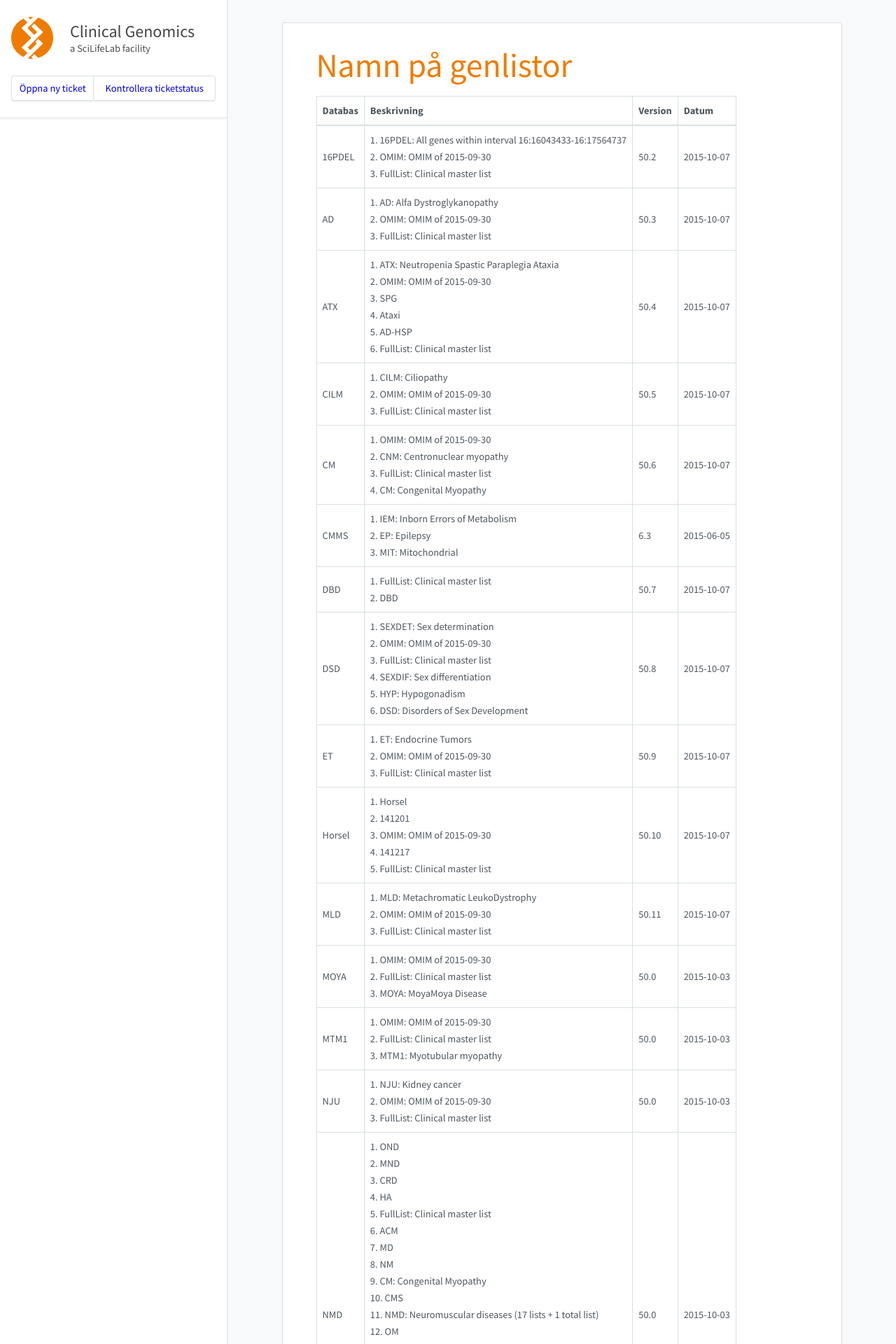
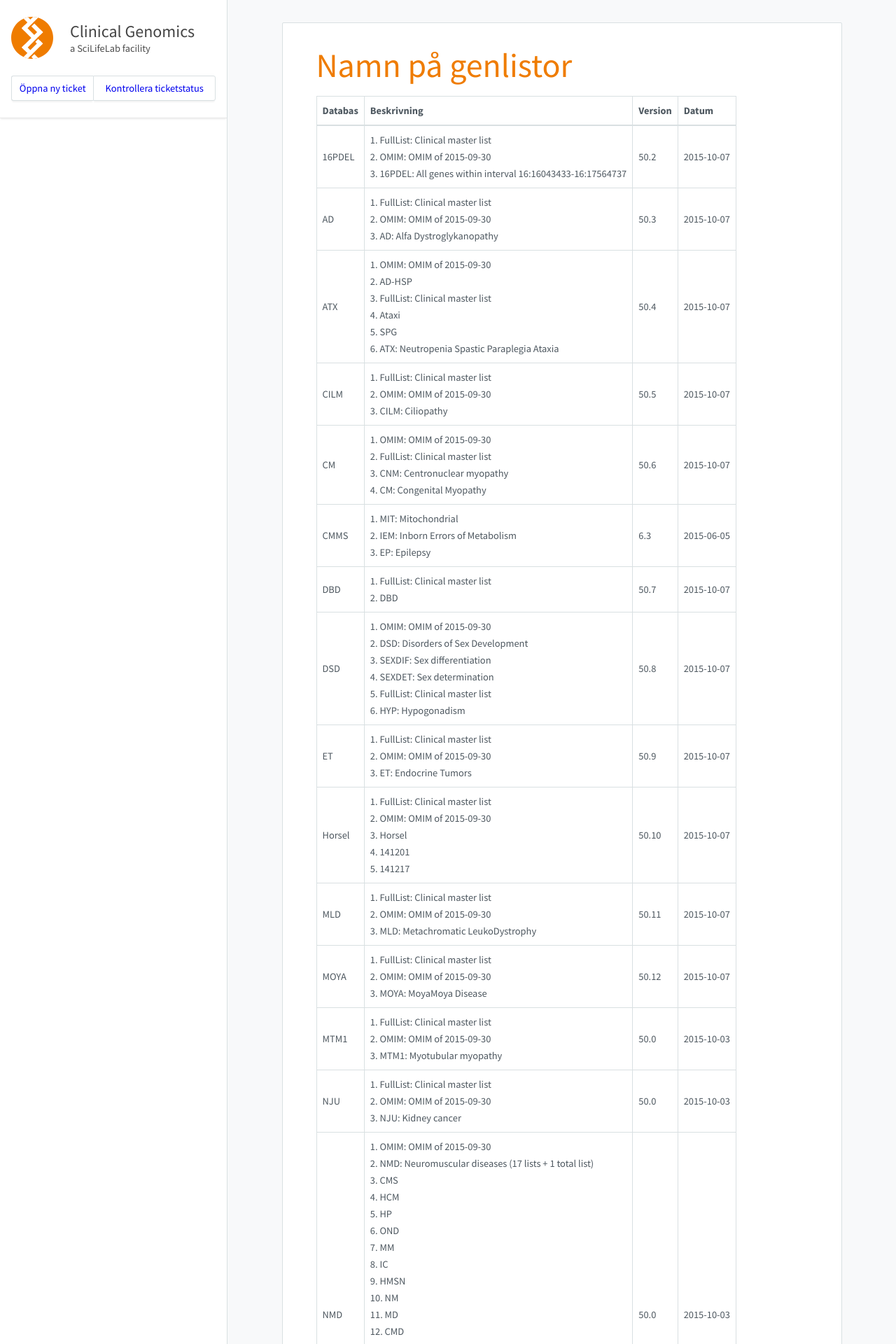
Before and after one commit to Clinical-Genomics/clinical-genomics.github.io, a Jekyll site: the page built from _pages/namnpagenlistor.md, in a window 1280 px wide. Shown: the top 1920 px of the page at 70% size. Built offline with Jekyll 4.4.1, drawn with Linux system fonts in a browser that asks for light colours; nearby versions of some CDN libraries; some of the changed text lies outside the part shown.

Commit message:
Update to cust002-MOYA.txt

```diff
--- a/_pages/namnpagenlistor.md
+++ b/_pages/namnpagenlistor.md
@@ -8,25 +8,25 @@
 
 |Databas|Beskrivning|Version|Datum|
 |---|---|---|---|
-|16PDEL|1. 16PDEL: All genes within interval 16:16043433-16:17564737<br />2. OMIM: OMIM of 2015-09-30<br />3. FullList: Clinical master list<br />|50.2|2015-10-07|
-|AD|1. AD: Alfa Dystroglykanopathy<br />2. OMIM: OMIM of 2015-09-30<br />3. FullList: Clinical master list<br />|50.3|2015-10-07|
-|ATX|1. ATX: Neutropenia Spastic Paraplegia Ataxia<br />2. OMIM: OMIM of 2015-09-30<br />3. SPG<br />4. Ataxi<br />5. AD-HSP<br />6. FullList: Clinical master list<br />|50.4|2015-10-07|
-|CILM|1. CILM: Ciliopathy<br />2. OMIM: OMIM of 2015-09-30<br />3. FullList: Clinical master list<br />|50.5|2015-10-07|
-|CM|1. OMIM: OMIM of 2015-09-30<br />2. CNM: Centronuclear myopathy<br />3. FullList: Clinical master list<br />4. CM: Congenital Myopathy<br />|50.6|2015-10-07|
-|CMMS|1. IEM: Inborn Errors of Metabolism<br />2. EP: Epilepsy<br />3. MIT: Mitochondrial<br />|6.3|2015-06-05|
+|16PDEL|1. FullList: Clinical master list<br />2. OMIM: OMIM of 2015-09-30<br />3. 16PDEL: All genes within interval 16:16043433-16:17564737<br />|50.2|2015-10-07|
+|AD|1. FullList: Clinical master list<br />2. OMIM: OMIM of 2015-09-30<br />3. AD: Alfa Dystroglykanopathy<br />|50.3|2015-10-07|
+|ATX|1. OMIM: OMIM of 2015-09-30<br />2. AD-HSP<br />3. FullList: Clinical master list<br />4. Ataxi<br />5. SPG<br />6. ATX: Neutropenia Spastic Paraplegia Ataxia<br />|50.4|2015-10-07|
+|CILM|1. FullList: Clinical master list<br />2. OMIM: OMIM of 2015-09-30<br />3. CILM: Ciliopathy<br />|50.5|2015-10-07|
+|CM|1. OMIM: OMIM of 2015-09-30<br />2. FullList: Clinical master list<br />3. CNM: Centronuclear myopathy<br />4. CM: Congenital Myopathy<br />|50.6|2015-10-07|
+|CMMS|1. MIT: Mitochondrial<br />2. IEM: Inborn Errors of Metabolism<br />3. EP: Epilepsy<br />|6.3|2015-06-05|
 |DBD|1. FullList: Clinical master list<br />2. DBD<br />|50.7|2015-10-07|
-|DSD|1. SEXDET: Sex determination<br />2. OMIM: OMIM of 2015-09-30<br />3. FullList: Clinical master list<br />4. SEXDIF: Sex differentiation<br />5. HYP: Hypogonadism<br />6. DSD: Disorders of Sex Development<br />|50.8|2015-10-07|
-|ET|1. ET: Endocrine Tumors<br />2. OMIM: OMIM of 2015-09-30<br />3. FullList: Clinical master list<br />|50.9|2015-10-07|
-|Horsel|1. Horsel<br />2. 141201<br />3. OMIM: OMIM of 2015-09-30<br />4. 141217<br />5. FullList: Clinical master list<br />|50.10|2015-10-07|
-|MLD|1. MLD: Metachromatic LeukoDystrophy<br />2. OMIM: OMIM of 2015-09-30<br />3. FullList: Clinical master list<br />|50.11|2015-10-07|
-|MOYA|1. OMIM: OMIM of 2015-09-30<br />2. FullList: Clinical master list<br />3. MOYA: MoyaMoya Disease<br />|50.0|2015-10-03|
-|MTM1|1. OMIM: OMIM of 2015-09-30<br />2. FullList: Clinical master list<br />3. MTM1: Myotubular myopathy<br />|50.0|2015-10-03|
-|NJU|1. NJU: Kidney cancer<br />2. OMIM: OMIM of 2015-09-30<br />3. FullList: Clinical master list<br />|50.0|2015-10-03|
-|NMD|1. OND<br />2. MND<br />3. CRD<br />4. HA<br />5. FullList: Clinical master list<br />6. ACM<br />7. MD<br />8. NM<br />9. CM: Congenital Myopathy<br />10. CMS<br />11. NMD: Neuromuscular diseases (17 lists + 1 total list)<br />12. OM<br />13. OMIM: OMIM of 2015-09-30<br />14. MM<br />15. CMD<br />16. HP<br />17. HMSN<br />18. DM<br />19. HCM<br />20. IC<br />21. MS<br />|50.0|2015-10-03|
+|DSD|1. OMIM: OMIM of 2015-09-30<br />2. DSD: Disorders of Sex Development<br />3. SEXDIF: Sex differentiation<br />4. SEXDET: Sex determination<br />5. FullList: Clinical master list<br />6. HYP: Hypogonadism<br />|50.8|2015-10-07|
+|ET|1. FullList: Clinical master list<br />2. OMIM: OMIM of 2015-09-30<br />3. ET: Endocrine Tumors<br />|50.9|2015-10-07|
+|Horsel|1. FullList: Clinical master list<br />2. OMIM: OMIM of 2015-09-30<br />3. Horsel<br />4. 141201<br />5. 141217<br />|50.10|2015-10-07|
+|MLD|1. FullList: Clinical master list<br />2. OMIM: OMIM of 2015-09-30<br />3. MLD: Metachromatic LeukoDystrophy<br />|50.11|2015-10-07|
+|MOYA|1. FullList: Clinical master list<br />2. OMIM: OMIM of 2015-09-30<br />3. MOYA: MoyaMoya Disease<br />|50.12|2015-10-07|
+|MTM1|1. FullList: Clinical master list<br />2. OMIM: OMIM of 2015-09-30<br />3. MTM1: Myotubular myopathy<br />|50.0|2015-10-03|
+|NJU|1. FullList: Clinical master list<br />2. OMIM: OMIM of 2015-09-30<br />3. NJU: Kidney cancer<br />|50.0|2015-10-03|
+|NMD|1. OMIM: OMIM of 2015-09-30<br />2. NMD: Neuromuscular diseases (17 lists + 1 total list)<br />3. CMS<br />4. HCM<br />5. HP<br />6. OND<br />7. MM<br />8. IC<br />9. HMSN<br />10. NM<br />11. MD<br />12. CMD<br />13. HA<br />14. ACM<br />15. FullList: Clinical master list<br />16. CM: Congenital Myopathy<br />17. OM<br />18. CRD<br />19. DM<br />20. MND<br />21. MS<br />|50.0|2015-10-03|
 |OMIM|1. OMIM: OMIM of 2015-09-30<br />2. FullList: Clinical master list<br />|50.0|2015-10-03|
-|ORO|1. ORO: Oro-facial-digital syndrome<br />2. OMIM: OMIM of 2015-09-30<br />3. FullList: Clinical master list<br />|50.0|2015-10-03|
+|ORO|1. OMIM: OMIM of 2015-09-30<br />2. FullList: Clinical master list<br />3. ORO: Oro-facial-digital syndrome<br />|50.0|2015-10-03|
 |PAF1|1. OMIM: OMIM of 2015-09-30<br />2. FullList: Clinical master list<br />3. PAF1: RNA polymerase II-associated factor<br />|50.0|2015-10-03|
-|PID|1. PID: Primary Immune Deficiency<br />2. PIDCAD: PID Candidates<br />3. FullList: Clinical master list<br />|7.0|2015-08-31|
+|PID|1. FullList: Clinical master list<br />2. PIDCAD: PID Candidates<br />3. PID: Primary Immune Deficiency<br />|7.0|2015-08-31|
 |SCN|1. OMIM: OMIM of 2015-09-30<br />2. FullList: Clinical master list<br />3. SCN: Neutropenia<br />|50.0|2015-10-03|
-|SHANK1|1. OMIM: OMIM of 2015-09-30<br />2. SHANK1: SH3 and multiple ankyrin repeat domains 1<br />3. FullList: Clinical master list<br />|50.0|2015-10-03|
-|SKD|1. OMIM: OMIM of 2015-09-30<br />2. SKD: Skeletal dysplasia<br />3. FullList: Clinical master list<br />|50.0|2015-10-03|
+|SHANK1|1. OMIM: OMIM of 2015-09-30<br />2. FullList: Clinical master list<br />3. SHANK1: SH3 and multiple ankyrin repeat domains 1<br />|50.0|2015-10-03|
+|SKD|1. OMIM: OMIM of 2015-09-30<br />2. FullList: Clinical master list<br />3. SKD: Skeletal dysplasia<br />|50.0|2015-10-03|
```
